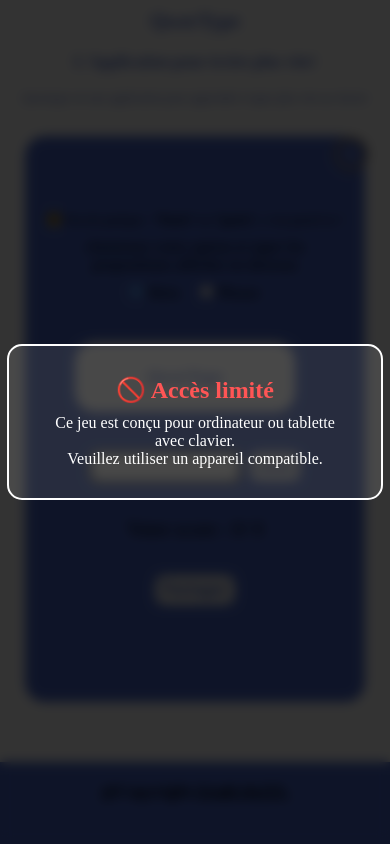
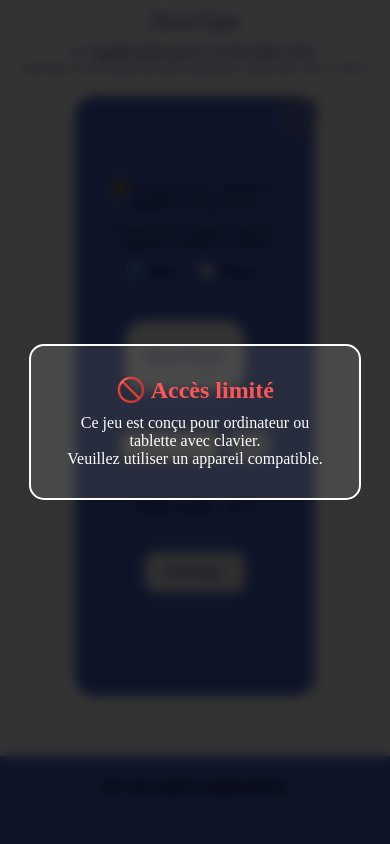
Before and after one commit to Euloge-dev225/Qwertype, a plain HTML site: page index.html in a window 390 px wide. Drawn offline with Linux system fonts and the light colour scheme.

Commit message:
Responsive

```diff
--- a/CSS/Responsive.css
+++ b/CSS/Responsive.css
@@ -140,6 +140,29 @@
         font-size: 24px;
     }
 }
+@media  screen and (max-width:800px) {
+    .formcs{
+        width: 500px;
+    }
+    .champtext{
+        width: 400px;
+    }
+    #wordortext{
+        width: 300px;
+    }
+    .wordbtn button{
+        width: 120px;
+        font-size: 17px;
+    }
+    .formcs p{
+    display: block;      /* ou supprime la règle si p est déjà block */
+    text-align: center;  /* centre horizontalement */
+    padding: 0;
+}
+.timer-container{
+    right: 70px;
+}
+}
 @media  screen and (max-width:700px) {
     .formcs{
         width: 300px;
@@ -154,11 +177,7 @@
         width: 50px;
         font-size: 12px;
     }
-   .formcs p{
-    display: block;      /* ou supprime la règle si p est déjà block */
-    text-align: center;  /* centre horizontalement */
-    padding: 0;
-}
+
 #nb{
     font-size: 13px;
 }
@@ -190,6 +209,50 @@
     }
     .champtext{
         font-size: 17px;
+        width: 100px;
     }
-
+  .formcs{
+    width: 200px;
+  }
+  .formcs p{
+    font-size: 12px;
+  }
+  #wordortext{
+    width: 100px;
+  }
+  .wordbtn button{
+        width: 40px;
+        font-size: 10px;
+    }
+    .share button{
+        height: 40px;
+        width: 100px;
+         font-size: 15px;
+      }
+      html, body {
+  margin: 0;
+  padding: 0;
+  height: 100%;
+ overflow: hidden; /* sécurité anti-scroll horizontal */
 }
+.timer-container{
+   right: 220px;
+   }
+   .score{
+    font-size: 18px;
+   }
+}
+@media  screen and (max-width:450px){
+    main p{
+        display: block;      /* ou supprime la règle si p est déjà block */
+    text-align: center;  /* centre horizontalement */
+    padding: 0;
+    }
+}
+@media  screen and (max-width:450px){
+    main h2{
+         display: block;      /* ou supprime la règle si p est déjà block */
+    text-align: center;  /* centre horizontalement */
+    padding: 0;
+    }
+}
--- a/CSS/style.css
+++ b/CSS/style.css
@@ -391,14 +391,18 @@ button:focus {
 #mobile-warning {
   display: none; /* caché par défaut */
   position: fixed;
-  inset: 0; /* couvre tout l’écran */
+  top: 0;
+  left: 0;
+  width: 100vw;  /* largeur du viewport */
+  height: 100dvh; /* hauteur du viewport */
   background: rgba(0, 0, 0, 0.8);
-  backdrop-filter: blur(6px); /* effet flou sympa */
+  backdrop-filter: blur(6px);
   color: white;
   justify-content: center;
   align-items: center;
   text-align: center;
   z-index: 9999;
+  overflow: hidden; /* empêche le scroll interne */
 }
 
 #mobile-warning .warning-content {
@@ -406,14 +410,16 @@ button:focus {
   border: 2px solid white;
   border-radius: 15px;
   padding: 30px;
-  width: 80%;
+  width: 85%;
   max-width: 400px;
+  box-sizing: border-box;
 }
 
 #mobile-warning h2 {
   margin-bottom: 10px;
   color: #ff5555;
 }
+
 #error{
   color: red;
   font-weight: bold;
--- a/JavaScript/main.js
+++ b/JavaScript/main.js
@@ -56,7 +56,7 @@ form.addEventListener("submit",(event)=>{
     const balisenom=document.getElementById("name");
     const baliseEmail=document.getElementById("email");
     const body = `Je viens de faire ${score}/${i} sur Qwertype ! 😎%0A
-Essaie de battre mon score sur https://qwertype.com  😉`;
+Essaie de battre mon score sur https://euloge-dev225.github.io/Qwertype/  😉`;
 
     const nom = balisenom.value;
     const mail=baliseEmail.value;
```
